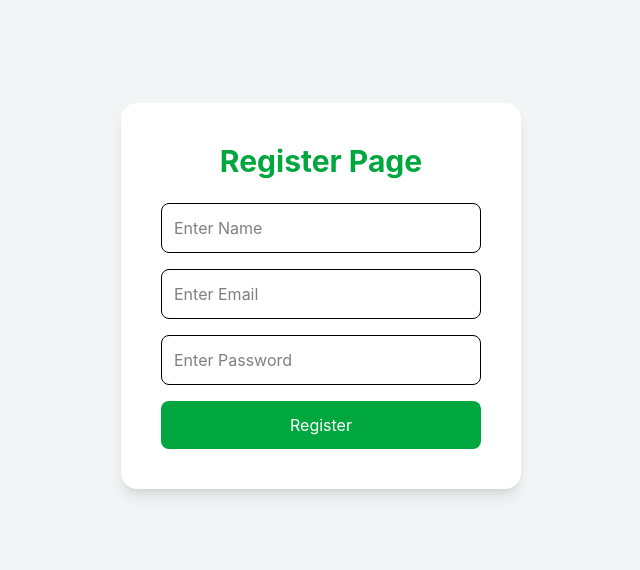
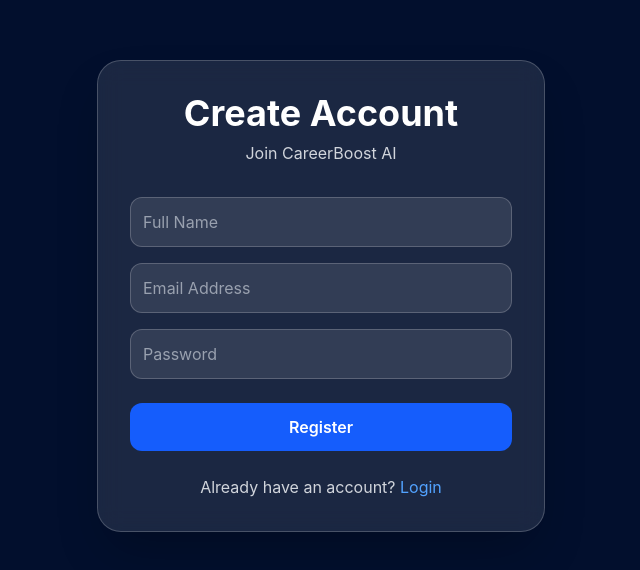
Before and after one commit to dharmiksoni15/CareerBoost-AI, a React app in the folder frontend/: page /register in a window 1280 px wide. Shown: the part 104-674 px from the top of the page, without its empty margins (319-959 px from the left). Built offline with nearby package versions, Linux system fonts and the light colour scheme; the HTML template or start-up script is replaced by a standard one.

Commit message:
Update Register.jsx and login.jsx files

```diff
--- a/frontend/src/pages/Login.jsx
+++ b/frontend/src/pages/Login.jsx
@@ -1,9 +1,8 @@
 import React, { useState } from "react";
-import { useNavigate } from "react-router-dom";
+import { useNavigate, Link } from "react-router-dom";
 import api from "../services/api";
 
 function Login() {
-
   const navigate = useNavigate();
 
   const [form, setForm] = useState({
@@ -11,23 +10,17 @@
     password: "",
   });
 
-  // Handle Input Change
   const handleChange = (e) => {
-
     setForm({
       ...form,
       [e.target.name]: e.target.value,
     });
-
   };
 
-  // Handle Login Submit
   const handleSubmit = async (e) => {
-
     e.preventDefault();
 
     try {
-
       const payload = {
         email: form.email,
         password: form.password,
@@ -38,78 +31,75 @@
         payload
       );
 
-      console.log(
-        "LOGIN SUCCESS:",
-        response.data
-      );
-
-      // Save JWT Token
       localStorage.setItem(
         "token",
         response.data.token
       );
 
-      // Redirect Dashboard
       navigate("/dashboard");
-
     } catch (error) {
-
       console.log(
         "LOGIN ERROR:",
         error.response?.data || error.message
       );
-
     }
-
   };
 
   return (
-
-    <div className="h-screen flex items-center justify-center bg-gray-100">
+    <div className="min-h-screen bg-[#020f2d] flex items-center justify-center px-4">
 
       <form
         onSubmit={handleSubmit}
-        className="bg-white p-10 rounded-2xl shadow-lg w-[400px]"
+        className="w-full max-w-md bg-white/10 backdrop-blur-md border border-white/20 rounded-3xl p-8 shadow-2xl"
       >
 
-        <h1 className="text-3xl font-bold text-blue-600 mb-6 text-center">
-          Login Page
+        <h1 className="text-4xl font-bold text-center text-white mb-2">
+          Welcome Back
         </h1>
 
-        {/* Email Input */}
+        <p className="text-center text-gray-300 mb-8">
+          Login to CareerBoost AI
+        </p>
+
         <input
           type="email"
           name="email"
-          placeholder="Enter Email"
+          placeholder="Email Address"
           value={form.email}
           onChange={handleChange}
-          className="w-full border p-3 rounded-lg mb-4"
+          className="w-full p-3 mb-4 rounded-xl bg-white/10 border border-white/20 text-white placeholder-gray-400 outline-none"
         />
 
-        {/* Password Input */}
         <input
           type="password"
           name="password"
-          placeholder="Enter Password"
+          placeholder="Password"
           value={form.password}
           onChange={handleChange}
-          className="w-full border p-3 rounded-lg mb-4"
+          className="w-full p-3 mb-6 rounded-xl bg-white/10 border border-white/20 text-white placeholder-gray-400 outline-none"
         />
 
-        {/* Login Button */}
         <button
           type="submit"
-          className="w-full bg-blue-600 text-white p-3 rounded-lg hover:bg-blue-700"
+          className="w-full bg-blue-600 hover:bg-blue-700 transition-all text-white py-3 rounded-xl font-semibold"
         >
           Login
         </button>
 
+        <p className="text-center text-gray-300 mt-6">
+          Don't have an account?{" "}
+          <Link
+            to="/register"
+            className="text-blue-400 hover:text-blue-300"
+          >
+            Register
+          </Link>
+        </p>
+
       </form>
 
     </div>
-
   );
-
 }
 
 export default Login;
--- a/frontend/src/pages/Register.jsx
+++ b/frontend/src/pages/Register.jsx
@@ -1,9 +1,8 @@
 import React, { useState } from "react";
-import { useNavigate } from "react-router-dom";
+import { useNavigate, Link } from "react-router-dom";
 import api from "../services/api";
 
 function Register() {
-
   const navigate = useNavigate();
 
   const [form, setForm] = useState({
@@ -12,110 +11,98 @@
     password: "",
   });
 
-  // Handle Input Change
   const handleChange = (e) => {
-
     setForm({
       ...form,
       [e.target.name]: e.target.value,
     });
-
   };
 
-  // Handle Register Submit
   const handleSubmit = async (e) => {
-
     e.preventDefault();
 
     try {
-
       const payload = {
         name: form.name,
         email: form.email,
         password: form.password,
       };
 
-      const response = await api.post(
-        "/auth/register",
-        payload
-      );
+      await api.post("/auth/register", payload);
 
-      console.log(
-        "REGISTER SUCCESS:",
-        response.data
-      );
-
-      // Redirect to Login Page
       navigate("/login");
-
     } catch (error) {
-
       console.log(
         "REGISTER ERROR:",
         error.response?.data || error.message
       );
-
     }
-
   };
 
   return (
-
-    <div className="h-screen flex items-center justify-center bg-gray-100">
+    <div className="min-h-screen bg-[#020f2d] flex items-center justify-center px-4">
 
       <form
         onSubmit={handleSubmit}
-        className="bg-white p-10 rounded-2xl shadow-lg w-[400px]"
+        className="w-full max-w-md bg-white/10 backdrop-blur-md border border-white/20 rounded-3xl p-8 shadow-2xl"
       >
 
-        <h1 className="text-3xl font-bold text-green-600 mb-6 text-center">
-          Register Page
+        <h1 className="text-4xl font-bold text-center text-white mb-2">
+          Create Account
         </h1>
 
-        {/* Name Input */}
+        <p className="text-center text-gray-300 mb-8">
+          Join CareerBoost AI
+        </p>
+
         <input
           type="text"
           name="name"
-          placeholder="Enter Name"
+          placeholder="Full Name"
           value={form.name}
           onChange={handleChange}
-          className="w-full border p-3 rounded-lg mb-4"
+          className="w-full p-3 mb-4 rounded-xl bg-white/10 border border-white/20 text-white placeholder-gray-400 outline-none"
         />
 
-        {/* Email Input */}
         <input
           type="email"
           name="email"
-          placeholder="Enter Email"
+          placeholder="Email Address"
           value={form.email}
           onChange={handleChange}
-          className="w-full border p-3 rounded-lg mb-4"
+          className="w-full p-3 mb-4 rounded-xl bg-white/10 border border-white/20 text-white placeholder-gray-400 outline-none"
         />
 
-        {/* Password Input */}
         <input
           type="password"
           name="password"
-          placeholder="Enter Password"
+          placeholder="Password"
           value={form.password}
           onChange={handleChange}
-          className="w-full border p-3 rounded-lg mb-4"
+          className="w-full p-3 mb-6 rounded-xl bg-white/10 border border-white/20 text-white placeholder-gray-400 outline-none"
         />
 
-        {/* Register Button */}
         <button
           type="submit"
-          className="w-full bg-green-600 text-white p-3 rounded-lg hover:bg-green-700"
+          className="w-full bg-blue-600 hover:bg-blue-700 transition-all text-white py-3 rounded-xl font-semibold"
         >
           Register
         </button>
 
+        <p className="text-center text-gray-300 mt-6">
+          Already have an account?{" "}
+          <Link
+            to="/login"
+            className="text-blue-400 hover:text-blue-300"
+          >
+            Login
+          </Link>
+        </p>
+
       </form>
 
     </div>
-
   );
-
 }
 
 export default Register;
```
